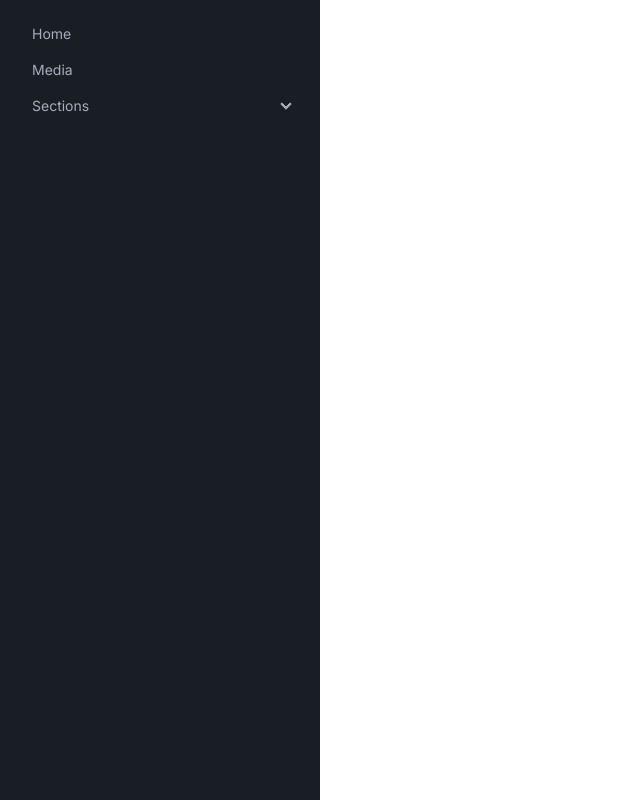
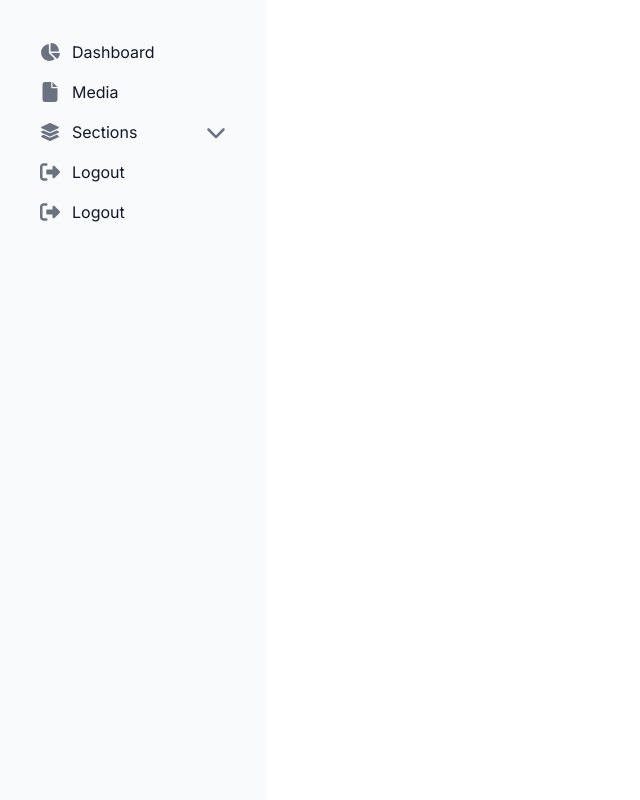
Before and after one commit to arshia-eskandari/portfolio-admin, a Next.js app: page / in a window 1280 px wide. Shown: the whole page, without its empty margins (0-640 px from the left). Built offline with nearby package versions, Linux system fonts and the light colour scheme.

Commit message:
removed ui libraries

```diff
--- a/package.json
+++ b/package.json
@@ -11,6 +11,9 @@
   "dependencies": {
     "@emotion/react": "^11.11.4",
     "@emotion/styled": "^11.11.5",
+    "@fortawesome/fontawesome-svg-core": "^6.5.2",
+    "@fortawesome/free-solid-svg-icons": "^6.5.2",
+    "@fortawesome/react-fontawesome": "^0.2.1",
     "@mui/material": "^5.15.18",
     "bcrypt": "^5.1.1",
     "jsonwebtoken": "^9.0.2",
--- a/src/app/globals.css
+++ b/src/app/globals.css
@@ -60,3 +60,23 @@ select {
     scroll-behavior: auto !important;
   }
 }
+
+.dropdown-button:focus + .dropdown-menu {
+  display: block; /* Show the dropdown menu when the button is focused */
+}
+
+.hiddenTransition {
+  transition:
+    visibility 0s linear 0.5s,
+    opacity 0.5s linear;
+  opacity: 0;
+  visibility: hidden;
+}
+
+.visibleTransition {
+  transition:
+    visibility 0s linear 0s,
+    opacity 0.5s linear;
+  opacity: 1;
+  visibility: visible;
+}
--- /dev/null
+++ b/src/components/Button/Button.tsx
@@ -0,0 +1,32 @@
+"use client"
+import { IconDefinition } from "@fortawesome/free-solid-svg-icons";
+import { FontAwesomeIcon } from "@fortawesome/react-fontawesome";
+import { FC } from "react";
+
+interface IButtonProp {
+  text: string;
+  icon?: IconDefinition;
+  textAlign?: "left" | "center" | "right";
+  onClick: () => void;
+}
+
+const Button: FC<IButtonProp> = ({ text, icon, textAlign, onClick }) => {
+  return (
+    <>
+      <button
+        onClick={onClick}
+        className={`dropdown-button w-full flex items-center justify-${textAlign} p-2 text-gray-900 rounded-lg dark:text-white hover:bg-gray-100 dark:hover:bg-gray-700 group group-hover focus:outline-none`}
+      >
+        {icon ? (
+          <FontAwesomeIcon
+            icon={icon}
+            className="w-5 h-5 text-gray-500 transition duration-75 dark:text-gray-400 group-hover:text-gray-900 dark:group-hover:text-white"
+          />
+        ) : null}
+        <span className="ms-3">{text}</span>
+      </button>
+    </>
+  );
+};
+
+export default Button;
--- /dev/null
+++ b/src/components/DropdownButton/DropdownButton.tsx
@@ -0,0 +1,62 @@
+"use client";
+import { IconDefinition } from "@fortawesome/free-solid-svg-icons";
+import { FontAwesomeIcon } from "@fortawesome/react-fontawesome";
+import { faChevronDown } from "@fortawesome/free-solid-svg-icons";
+import { FC, ReactNode, useState } from "react";
+
+interface IDropdownButtonProp {
+  text: string;
+  icon?: IconDefinition;
+  dropdownItems: ReactNode[];
+}
+
+const DropdownButton: FC<IDropdownButtonProp> = ({
+  text,
+  icon,
+  dropdownItems,
+}) => {
+  const [dropdownOpen, setDropdownOpen] = useState<boolean>(false);
+  return (
+    <>
+      <button
+        onClick={() => setDropdownOpen(!dropdownOpen)}
+        className="dropdown-button w-full flex items-center justify-between p-2 text-gray-900 rounded-lg dark:text-white hover:bg-gray-100 dark:hover:bg-gray-700 group group-hover focus:outline-none"
+      >
+        <div className="flex items-center">
+          {icon ? (
+            <FontAwesomeIcon
+              icon={icon}
+              className="w-5 h-5 text-gray-500 transition duration-75 dark:text-gray-400 group-hover:text-gray-900 dark:group-hover:text-white"
+            />
+          ) : null}
+          <span className="ms-3">{text}</span>
+        </div>
+        <FontAwesomeIcon
+          icon={faChevronDown}
+          className={`w-5 h-5 text-gray-500 transition duration-75 dark:text-gray-400 group-hover:text-gray-900 dark:group-hover:text-white ${
+            dropdownOpen
+              ? "transition-transform duration-500 rotate-180"
+              : "transition-transform duration-500 rotate-0"
+          }`}
+        />
+      </button>
+      <ul
+        id="dropdown-items"
+        className={`${
+          dropdownOpen ? "block" : "hidden"
+        } transition duration-500 py-2 space-y-2`}
+      >
+        {dropdownItems.map((item, i) => (
+          <li
+            className="flex items-center w-full ps-4 text-gray-900 transition duration-75 rounded-lg pl-11 group hover:bg-gray-100 dark:text-white dark:hover:bg-gray-700"
+            key={i}
+          >
+            {item}
+          </li>
+        ))}
+      </ul>
+    </>
+  );
+};
+
+export default DropdownButton;
--- /dev/null
+++ b/src/components/Link/Link.tsx
@@ -0,0 +1,33 @@
+import { IconDefinition } from "@fortawesome/free-solid-svg-icons";
+import { FontAwesomeIcon } from "@fortawesome/react-fontawesome";
+import Link from "next/link";
+import { FC } from "react";
+
+interface ISidebarLinksProp {
+  href?: string;
+  text: string;
+  icon?: IconDefinition;
+}
+
+const SidebarLink: FC<ISidebarLinksProp> = ({
+  text,
+  icon,
+  href = "/not-found",
+}) => {
+  return (
+    <Link
+      href={href}
+      className="flex items-center p-2 text-gray-900 rounded-lg dark:text-white hover:bg-gray-100 dark:hover:bg-gray-700 group group-hover"
+    >
+      {icon ? (
+        <FontAwesomeIcon
+          icon={icon}
+          className="w-5 h-5 text-gray-500 transition duration-75 dark:text-gray-400 group-hover:text-gray-900 dark:group-hover:text-white"
+        />
+      ) : null}
+      <span className="ms-3">{text}</span>
+    </Link>
+  );
+};
+
+export default SidebarLink;
--- a/src/components/Sidebar/Sidebar.tsx
+++ b/src/components/Sidebar/Sidebar.tsx
@@ -1,48 +1,66 @@
-import Link from "next/link";
+"use client";
+import Link from "../Link/Link";
+import {
+  faPieChart,
+  faRightFromBracket,
+  faFile,
+  faLayerGroup,
+  faStar,
+  faInfoCircle,
+  faHistory,
+  faProjectDiagram,
+  faList,
+} from "@fortawesome/free-solid-svg-icons";
+import DropdownButton from "../DropdownButton/DropdownButton";
+import Button from "../Button/Button";
 
 const Sidebar = () => {
   return (
-    <div className="flex">
-      <div className="drawer lg:drawer-open">
-        <input id="my-drawer-2" type="checkbox" className="drawer-toggle" />
-        <div className="drawer-side">
-          <label
-            htmlFor="my-drawer-2"
-            aria-label="close sidebar"
-            className="drawer-overlay"
-          ></label>
-          <ul className="menu p-4 w-80 min-h-full bg-base-200 text-base-content">
-            <li>
-              <Link href="/">Home</Link>
-            </li>
-            <li>
-              <Link href="/media">Media</Link>
-            </li>
-            <li>
-              <details>
-                <summary>Sections</summary>
-                <ul>
-                  <li>
-                    <Link href="/hero">Hero</Link>
-                  </li>
-                  <li>
-                    <Link href="/about">About</Link>
-                  </li>
-                  <li>
-                    <Link href="/contact">Contact</Link>
-                  </li>
-                  <li>
-                    <Link href="/experiences">Experiences</Link>
-                  </li>
-                  <li>
-                    <Link href="/projects">Projects</Link>
-                  </li>
-                </ul>
-              </details>
-            </li>
-          </ul>
-        </div>
-      </div>
+    <div
+      id="default-sidebar"
+      className="h-screen w-80 overflow-y-auto bg-gray-50 dark:bg-slate-900 p-8"
+      aria-label="Sidebar"
+    >
+      <Link href="/" text="Dashboard" icon={faPieChart} />
+      <Link href="/media" text="Media" icon={faFile} />
+      <DropdownButton
+        text="Sections"
+        icon={faLayerGroup}
+        dropdownItems={[
+          <Link
+            href="/hero"
+            text="Hero"
+            icon={faStar}
+            key={"hero-section"}
+          />,
+          <Link
+            href="/about"
+            text="About"
+            icon={faInfoCircle}
+            key={"about-section"}
+          />,
+          <Link
+            href="/experiences"
+            text="Experiences"
+            icon={faHistory}
+            key={"experiences-section"}
+          />,
+          <Link
+            href="/projects"
+            text="Projects"
+            icon={faProjectDiagram}
+            key={"projects-section"}
+          />,
+          <Link
+            href="/skills"
+            text="Skills"
+            icon={faList}
+            key={"skills-section"}
+          />,
+        ]}
+      />
+      <Link href="/login" text="Logout" icon={faRightFromBracket} />
+      <Button onClick={() => {}}  text="Logout" icon={faRightFromBracket} textAlign="left"/>
     </div>
   );
 };
--- a/tailwind.config.js
+++ b/tailwind.config.js
@@ -3,12 +3,11 @@ module.exports = {
   content: [
     "./src/app/**/*.{js,ts,jsx,tsx}",
     "./src/components/**/*.{js,ts,jsx,tsx}",
+    "./pages/**/*.{ts,tsx}",
+    "./public/**/*.html",
   ],
   theme: {
     extend: {},
   },
-  daisyui: {
-    themes: ["dark"],
-  },
-  plugins: [require("daisyui")],
+  darkMode: 'media',
 };
```
Also changed, not shown: 1 other file (tests, documents, lock files or other folders).
